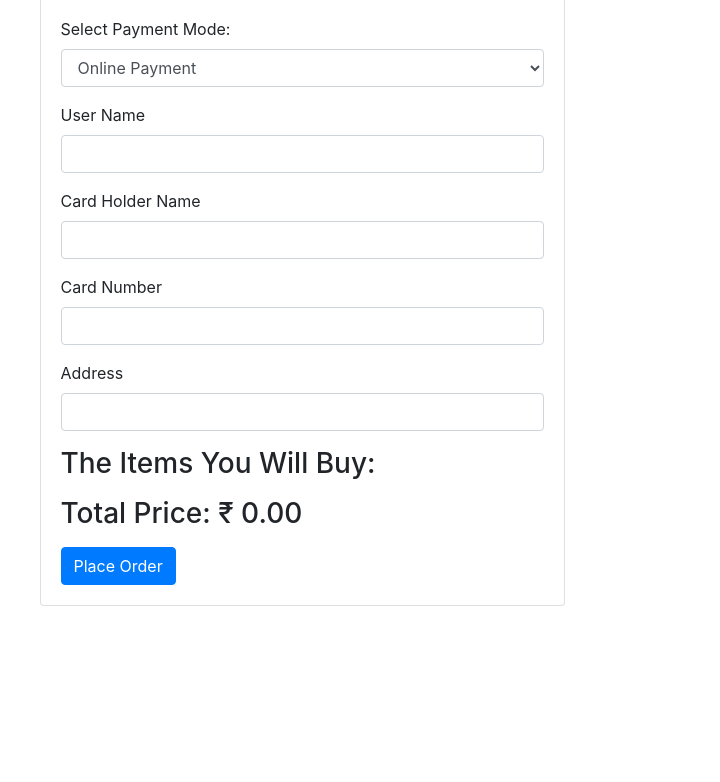
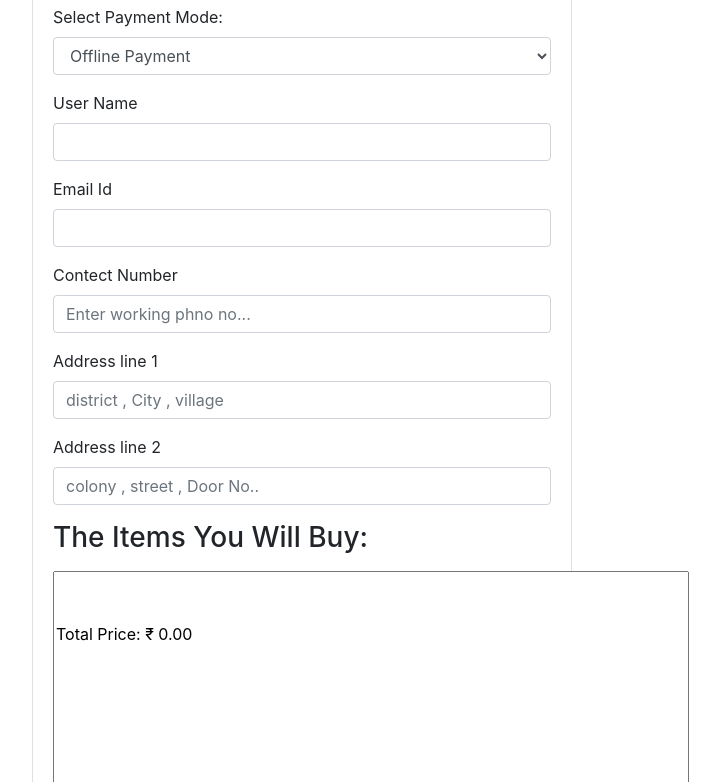
Before and after one commit to sudhakarsiriberi/YumYumPleasures, a plain HTML site: page yumyumPleasures.html/payment.html in a window 1280 px wide. Shown: the part 123-905 px from the top of the page, without its empty margins (338-1058 px from the left). Before the commit the page ends 800 px from the top, so only its background shows below. Drawn offline with nearby package versions, Linux system fonts and the light colour scheme.

Commit message:
payment.html
adding working contect form

```diff
--- a/yumyumPleasures.html/payment.html
+++ b/yumyumPleasures.html/payment.html
@@ -5,67 +5,155 @@
   <meta name="viewport" content="width=device-width, initial-scale=1.0">
 
   <!-- sweet alert library -->
-  <script src="https://cdnjs.cloudflare.com/ajax/libs/jquery/3.6.0/jquery.min.js" ></script>
-	<script src="https://unpkg.com/sweetalert/dist/sweetalert.min.js" ></script>
+  <script src="https://cdnjs.cloudflare.com/ajax/libs/jquery/3.6.0/jquery.min.js"></script>
+  <script src="https://unpkg.com/sweetalert/dist/sweetalert.min.js"></script>
 
-
-  <title>Payment Page</title>
+  <title>Checkout Page</title>
   <link rel="stylesheet" href="bootstrap.css">
   <link rel="icon" href="images/myfavicon-2.png" type="image/icon">
 
 </head>
 <body>
-  <div class="container mt-5">
 
 
-    <!-- Payment mode selection -->
-
   <div class="container mt-1 mb-3">
+    <!-- Your checkout page content -->
     <div class="row justify-content-center">
       <div class="col-md-6">
         <div class="card">
           <div class="card-header bg-primary">
-                <h2>Make Payment</h2>
+            <h2>Let us know your order</h2>
+            <h5>We will contact you.</h5>
           </div>
           <div class="card-body">
-                <form id="payment-form">
+
+            <form action="https://api.web3forms.com/submit" method="POST">
+
+              <input type="hidden" name="access_key" value="29580fc5-21fb-416e-a17d-1714cf6fdc14">
+
               <div class="form-group">
                 <label for="payment-mode">Select Payment Mode:</label>
                 <select class="form-control" id="payment-mode" required>
-                      <option value="online">Online Payment</option>
+                  <option value="online" name="pay mode">Offline Payment</option>
                   <!-- Add more payment options if needed -->
                 </select>
               </div>
+
+
               <div class="form-group">
                 <label for="user-name">User Name</label>
-                    <input type="text" class="form-control" id="name" name="name" required>
+                <input type="text" class="form-control" id="name" name="Customer-Name" required>
               </div>
               <div class="form-group">
-                    <label for="card-holder-name">Card Holder Name</label>
-                    <input type="text" class="form-control" id="card-holder-name" name="card-holder-name" required>
+                <label for="card-holder-name">Email Id</label>
+                <input type="email" class="form-control" id="card-holder-name" name="Customer-Email ID" required>
               </div>
               <div class="form-group">
-                    <label for="card-number">Card Number</label>
-                    <input type="text" class="form-control" id="card-number" name="card-number" required>
+                <label for="card-number">Contect Number</label>
+                <input type="tel" class="form-control" id="card-number" name="Phno number" placeholder="Enter working phno no..." required>
               </div>
               <div class="form-group">
-                    <label for="address">Address</label>
-                    <input type="text" class="form-control" id="address" name="address" required>
+                <label for="address">Address line 1</label>
+                <input type="text" class="form-control" id="address" name="address 1" placeholder="district , City , village" required>
               </div>
+
+              <div class="form-group">
+                <label for="address">Address line 2</label>
+                <input type="text" class="form-control" id="address" name="address 2" placeholder="colony , street , Door No.." required>
+              </div>
+
+
               <div class="form-group">
                 <h3>The Items You Will Buy:</h3>
-                    <ul id="cart-items">
-                      <!-- Cart items will be displayed here -->
-                    </ul>
-                    <h3>Total Price: <span id="total-price">$0</span></h3>
               </div>
-                  <button type="submit" class="btn btn-primary">Place Order</button>
+
+              <!-- Display Cart Items in a Textarea -->
+
+
+
+              <textarea id="cartItemsTextarea" name="produ_details" rows="10" cols="60" readonly></textarea> <br><br>
+
+              <!-- Checkout Button -->
+              <button onclick="checkout()" type="submit" class="btn btn-primary">Place Order</button>
+
+
             </form>
+
+
+          </div>
+
          </div>
       </div>
     </div>
+
   </div>
-      </div>
-  <script src="payment.js"></script>
+
+
+
+
+
+
+
+
+
+
+
+
+
+
+
+
+
+
+
+
+
+
+
+  <!--div class="container mt-5">
+    < Your checkout page content>
+
+    <form action="https://api.web3forms.com/submit" method="POST">
+      < Display Cart Items in a Textarea >
+      <input type="hidden" name="access_key" value="29580fc5-21fb-416e-a17d-1714cf6fdc14">
+
+      <input type="text"  name="Name" placeholder="Enter Your name" required> <br><br>
+      <textarea id="cartItemsTextarea" name="produ_details" rows="10" cols="30" readonly></textarea> <br><br>
+
+      < Checkout Button >
+      <button onclick="checkout()" type="submit">Place Order</button>
+    </form>
+
+  </div-->
+  <script>
+    document.addEventListener("DOMContentLoaded", function() {
+      // Fetch cart data from local storage
+      const cart = JSON.parse(localStorage.getItem("shoppingCart")) || [];
+
+      // Function to display cart items and total price in the textarea on the checkout page
+      function displayCartInTextarea() {
+        var cartItemsTextarea = document.getElementById("cartItemsTextarea");
+        if (cartItemsTextarea) {
+          // Create a formatted string for each cart item
+          const cartItemsString = cart.map(item => `\n ---> ${item.name} - ₹ ${item.price.toFixed(2)}`).join('\n');
+
+          // Calculate the total price of items
+          const totalPrice = cart.reduce((total, item) => total + item.price, 0);
+
+          // Set the value of the textarea including cart items and total price
+          cartItemsTextarea.value = `${cartItemsString}\n\nTotal Price: ₹ ${totalPrice.toFixed(2)}`;
+        }
+      }
+
+      // Function to handle checkout button click
+      window.checkout = function() {
+        // Redirect to the actual payment page
+        window.location.href = '#payment';
+      }
+
+      // Call the function to display cart items and total price in the textarea on page load
+      displayCartInTextarea();
+    });
+  </script>
 </body>
 </html>
```
Lines whose indentation alone changed are shown as unchanged.
